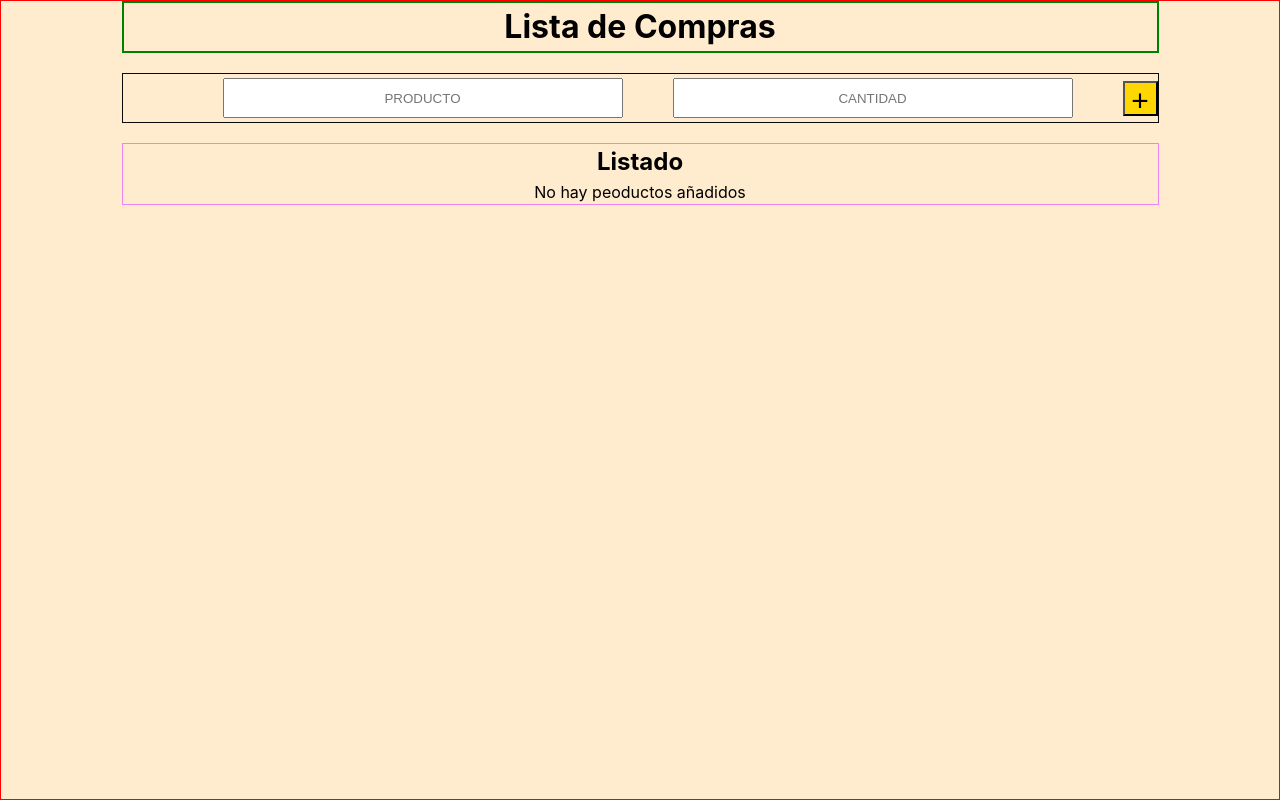
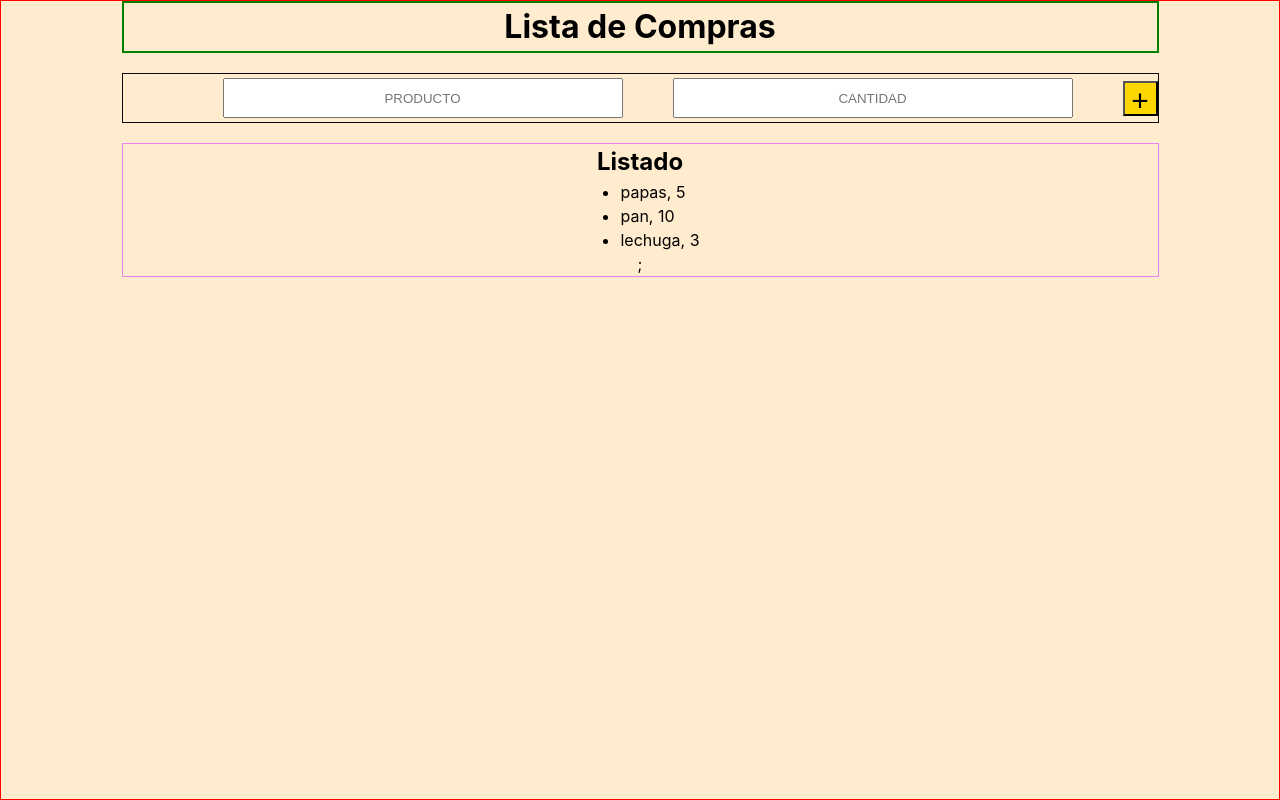
Before and after one commit to ELRODRY/lista-de-compras-app, a React (Vite) app: page / in a window 1280 px wide. Built offline with nearby package versions, Linux system fonts and the light colour scheme.

Commit message:
primeros cambios

```diff
--- a/src/App.jsx
+++ b/src/App.jsx
@@ -3,7 +3,11 @@ import "./App.css";
 import ProductForm from "./components/ProductForm";
 
 function App() {
-  const [products, setProducts] = useState([]);
+  const [products, setProducts] = useState([
+    { productName: "papas", productQuantity: "5" },
+    { productName: "pan", productQuantity: "10" },
+    { productName: "lechuga", productQuantity: "3" },
+  ]);
 
   const handleValue = (value) => {
     setProducts([value]);
@@ -28,11 +32,6 @@ function App() {
     );
   }
 
-
-
-
-
-
   return (
     <>
       <header>
@@ -43,11 +42,14 @@ function App() {
       </div>
       <div className="listado">
         <h2>Listado</h2>
-        <p>
-          productos, {products[0].productName}-{products[0].productQuantity}
-        </p>
-
-
+        <ul>
+          {products.map((producto, i) => (
+            <li key={i}>
+              {producto.productName}, {producto.productQuantity}
+            </li>
+          ))}
+        </ul>
+        ;
       </div>
     </>
   );
```
